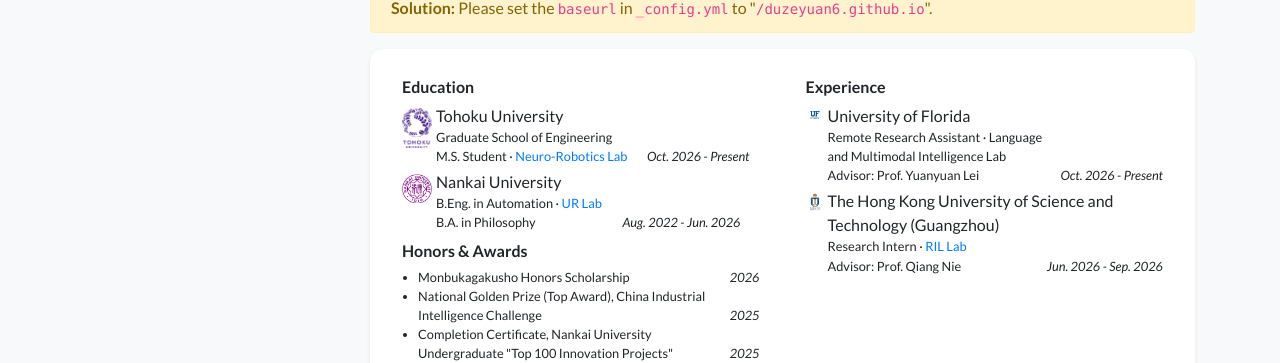
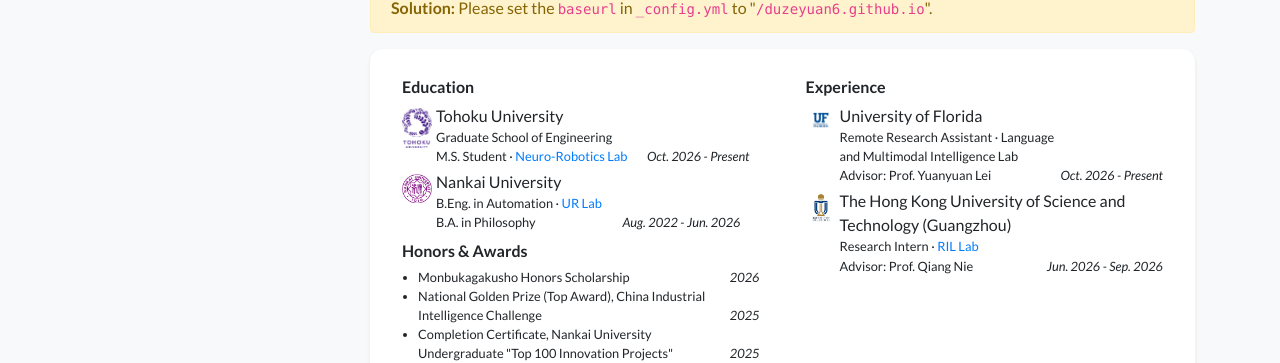
Before and after one commit to duzeyuan6/duzeyuan6.github.io, a Jekyll site: the page built from index.html, in a window 1280 px wide. Shown: the part 459-822 px from the top of the page. Built offline with Jekyll 4.4.1, drawn with Linux system fonts in a browser that asks for light colours; nearby versions of some CDN libraries; a style sheet for code colours, icons or effects is not loaded.

Commit message:
Update experience_card.html

```diff
--- a/_includes/widgets/experience_card.html
+++ b/_includes/widgets/experience_card.html
@@ -71,7 +71,7 @@
                                     <img
                                         src="{{ item.logo | relative_url }}"
                                         alt="{{ item.name }}"
-                                        style="width: 18px;"
+                                        style="width: 30px;"
                                         class="mr-1 mt-1"
                                     >
 
```
